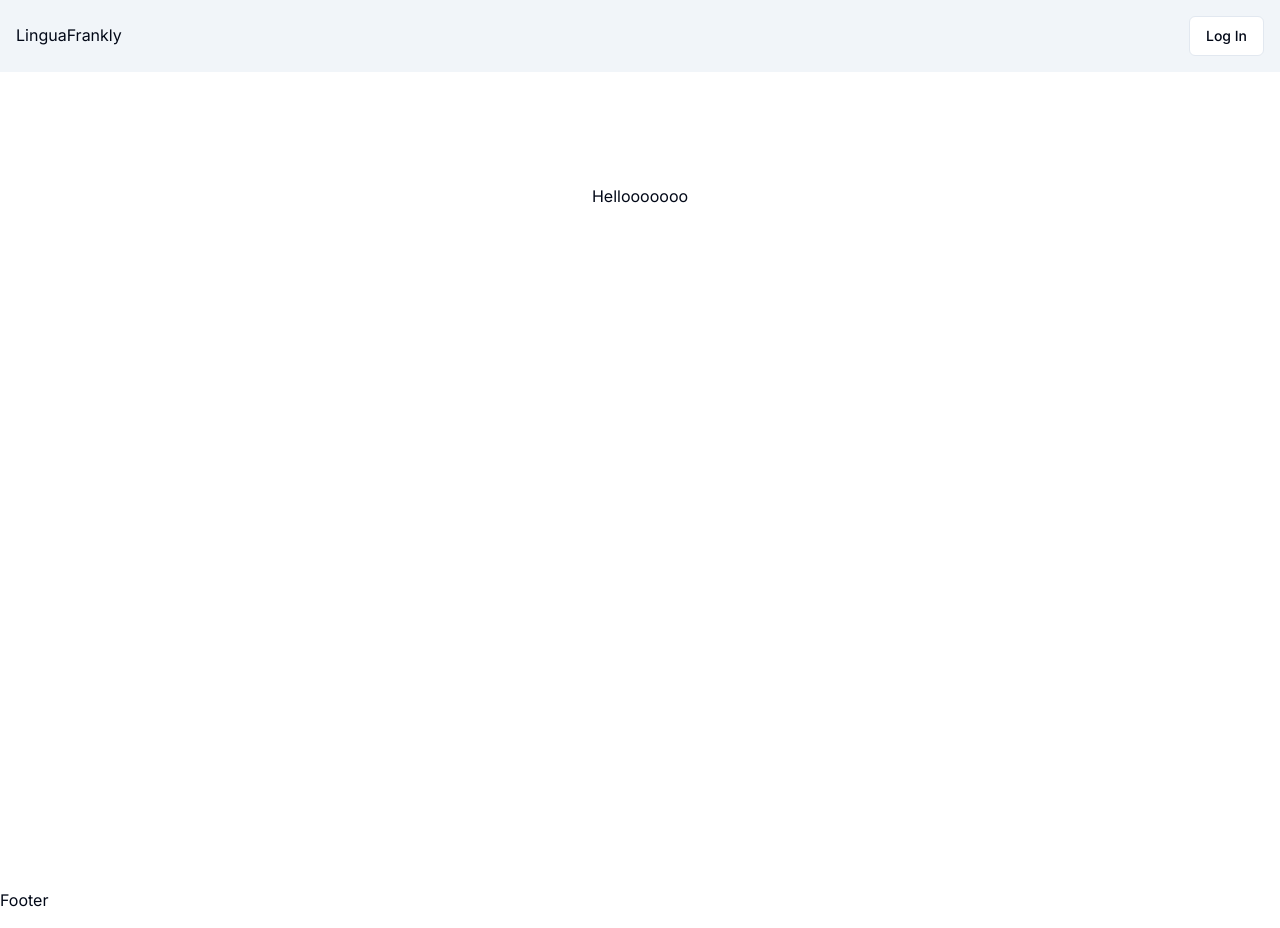
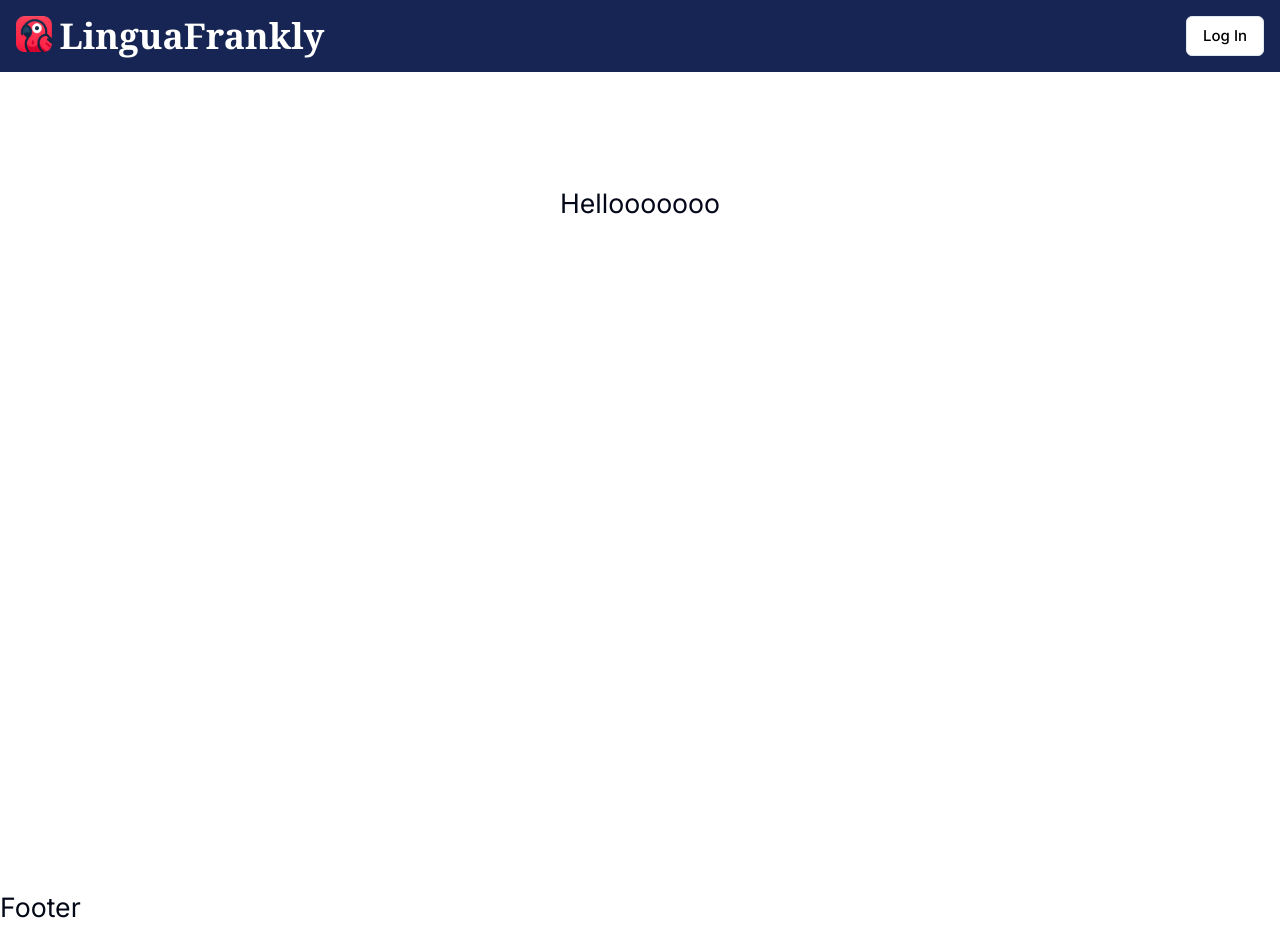
Before and after one commit to taylorsabbag/lingua-frankly, a Next.js app: page / in a window 1280 px wide. Built offline with nearby package versions, Linux system fonts and the light colour scheme; no server answers.

Commit message:
Style global elements.

```diff
--- a/app/auth/@login/page.tsx
+++ b/app/auth/@login/page.tsx
@@ -18,7 +18,7 @@ export default function Login() {
     <TabsContent value="login">
       <Card className={cn("w-[380px]")}>
         <CardHeader>
-          <CardTitle>Login</CardTitle>
+          <CardTitle className="text-xl">Login</CardTitle>
           <CardDescription>Get your stories!</CardDescription>
         </CardHeader>
         <CardContent className="grid gap-4">
--- a/app/auth/@register/page.tsx
+++ b/app/auth/@register/page.tsx
@@ -1,7 +1,13 @@
 import { cn } from "@/lib/utils";
-import { signup } from "../actions"
+import { signup } from "../actions";
 
 import { Button } from "@/components/ui/button";
+import {
+  Tooltip,
+  TooltipContent,
+  TooltipProvider,
+  TooltipTrigger,
+} from "@/components/ui/tooltip"
 import {
 	Card,
 	CardContent,
@@ -9,6 +15,7 @@ import {
 	CardHeader,
 	CardTitle,
 } from "@/components/ui/card";
+import { Checkbox } from "@/components/ui/checkbox";
 import { Input } from "@/components/ui/input";
 import { TabsContent } from "@/components/ui/tabs";
 import {
@@ -59,7 +66,9 @@ export default function Register() {
 		<TabsContent value="register">
 			<Card className={cn("w-[380px]")}>
 				<CardHeader>
-          <CardTitle>Register</CardTitle>
+					<CardTitle>
+						<h4>Register</h4>
+					</CardTitle>
 					<CardDescription>
 						<span className="text-red-500">*</span> indicates a required field.
 					</CardDescription>
@@ -75,7 +84,6 @@ export default function Register() {
 								name="email"
 								placeholder="johnsmith@gmail.com"
 								required
-                value="test@tester.com"
 							/>
 						</div>
 						<div>
@@ -88,7 +96,6 @@ export default function Register() {
 								required
 								min={6}
 								max={72}
-                value="testtest"
 							/>
 						</div>
 						<div>
@@ -101,23 +108,26 @@ export default function Register() {
 								required
 								min={6}
 								max={72}
-                value="testtest"
 							/>
 						</div>
 						<div>
 							<Label htmlFor="firstName">First Name</Label>
-              <Input type="text" name="firstName" placeholder="John" value="John" />
+							<Input type="text" name="firstName" placeholder="John" />
 						</div>
 						<div>
 							<Label htmlFor="lastName">Last Name</Label>
-              <Input type="text" name="lastName" placeholder="Smith" value="Smith" />
+							<Input
+								type="text"
+								name="lastName"
+								placeholder="Smith"
+							/>
 						</div>
 						<div>
 							<Label htmlFor="baseLanguage">
 								Native Language (Mother Tongue){" "}
 								<span className="text-red-500">*</span>
 							</Label>
-              <Select required defaultValue="English" name="baseLanguage">
+							<Select required name="baseLanguage">
 								<SelectTrigger>
 									<SelectValue placeholder="Select a language" />
 								</SelectTrigger>
@@ -137,7 +147,7 @@ export default function Register() {
 							<Label htmlFor="baseLanguage">
 								Target Language <span className="text-red-500">*</span>
 							</Label>
-              <Select required defaultValue="English" name="targetLanguage">
+							<Select required name="targetLanguage">
 								<SelectTrigger>
 									<SelectValue placeholder="Select a language" />
 								</SelectTrigger>
@@ -153,6 +163,22 @@ export default function Register() {
 								</SelectContent>
 							</Select>
 						</div>
+            <div className="flex items-center space-x-2">
+              <Checkbox name="autoGenerate" id="autoGenerate" />
+              <Label htmlFor="autoGenerate">
+                I want my stories to be automatically generated.
+              <TooltipProvider>
+                <Tooltip className="self-end">
+                  <TooltipContent>
+                    <p className='text-xs'>If this is checked, your stories will be automatically generated. This can be changed later in your profile settings.</p>
+                  </TooltipContent>
+                  <TooltipTrigger>
+                    <Label className="border rounded-full bg-blue-950 text-white shadow-sm">?</Label>
+                  </TooltipTrigger>
+                </Tooltip>
+              </TooltipProvider>
+              </Label>
+            </div>
 						<Button form="registerForm" className="w-full" type="submit">
 							Register
 						</Button>
--- a/app/layout.tsx
+++ b/app/layout.tsx
@@ -1,5 +1,5 @@
 import type { Metadata } from "next";
-import { Inter as FontSans } from "next/font/google";
+import { Inter as FontSans, Fraunces as FontSerif } from "next/font/google";
 import "@/styles/reset.css";
 import "@/styles/globals.css";
 
@@ -11,6 +11,11 @@ import { cn } from "@/lib/utils";
 export const fontSans = FontSans({
   subsets: ["latin"],
   variable: "--font-sans",
+});
+
+export const fontSerif = FontSerif({
+  subsets: ["latin"],
+  variable: "--font-serif",
 });
 
 export const metadata: Metadata = {
--- a/components/Header.tsx
+++ b/components/Header.tsx
@@ -5,6 +5,8 @@ import Link from "next/link";
 import { Button } from "@/components/ui/button";
 import { createClient } from "@/utils/supabase/client";
 import { isUserLoggedIn, logout } from "@/app/auth/actions";
+import Image from "next/image";
+import logo from "@/app/LinguaFrankly_icon.png";
 
 import { buttonVariants } from "@/components/ui/button";
 
@@ -22,7 +24,7 @@ export default function Header() {
 					setIsLoggedIn(() => false);
 				}
 			});
-			const user = await isUserLoggedIn() // Don't hate me Andrew. I created this first, then realized it didn't return a boolean. Too much work to fix.
+			const user = await isUserLoggedIn(); // Don't hate me Andrew. I created this first, then realized it didn't return a boolean. Too much work to fix.
 			if (user) {
 				setIsLoggedIn(() => true);
 			}
@@ -32,20 +34,37 @@ export default function Header() {
 	}, []);
 
 	return (
-		<header className="flex w-full justify-between items-center bg-muted py-4 px-4 mb-4">
-			<Link href="/">
-				<h2>LinguaFrankly</h2>
+		<header className="flex w-full justify-between items-center py-4 px-4 mb-4 bg-blue-950 text-white">
+			<Link href="/" className="flex gap-2">
+				<Image src={logo} alt="" className="logo" />
+				<h4>LinguaFrankly</h4>
 			</Link>
+			<div className="flex items-center gap-6">
 				{isLoggedIn && (
+					<>
+						<Link href="/stories" className="text-sm">
+							Stories
+						</Link>
+						<Link href="/profile" className="text-sm">
+							Profile
+						</Link>
 						<form action={logout}>
 							<Button type="submit">Log Out</Button>
 						</form>
+					</>
 				)}
 				{!isLoggedIn && (
-				<Link href="/auth" className={buttonVariants({ variant: "outline" })}>
+					<Link
+						href="/auth"
+						className={buttonVariants({
+							variant: "outline",
+							className: "text-black",
+						})}
+					>
 						Log In
 					</Link>
 				)}
+			</div>
 		</header>
 	);
 }
--- /dev/null
+++ b/components/ui/checkbox.tsx
@@ -0,0 +1,30 @@
+"use client"
+
+import * as React from "react"
+import * as CheckboxPrimitive from "@radix-ui/react-checkbox"
+import { Check } from "lucide-react"
+
+import { cn } from "@/lib/utils"
+
+const Checkbox = React.forwardRef<
+  React.ElementRef<typeof CheckboxPrimitive.Root>,
+  React.ComponentPropsWithoutRef<typeof CheckboxPrimitive.Root>
+>(({ className, ...props }, ref) => (
+  <CheckboxPrimitive.Root
+    ref={ref}
+    className={cn(
+      "peer h-4 w-4 shrink-0 rounded-sm border border-primary ring-offset-background focus-visible:outline-none focus-visible:ring-2 focus-visible:ring-ring focus-visible:ring-offset-2 disabled:cursor-not-allowed disabled:opacity-50 data-[state=checked]:bg-primary data-[state=checked]:text-primary-foreground",
+      className
+    )}
+    {...props}
+  >
+    <CheckboxPrimitive.Indicator
+      className={cn("flex items-center justify-center text-current")}
+    >
+      <Check className="h-4 w-4" />
+    </CheckboxPrimitive.Indicator>
+  </CheckboxPrimitive.Root>
+))
+Checkbox.displayName = CheckboxPrimitive.Root.displayName
+
+export { Checkbox }
--- /dev/null
+++ b/components/ui/tooltip.tsx
@@ -0,0 +1,30 @@
+"use client"
+
+import * as React from "react"
+import * as TooltipPrimitive from "@radix-ui/react-tooltip"
+
+import { cn } from "@/lib/utils"
+
+const TooltipProvider = TooltipPrimitive.Provider
+
+const Tooltip = TooltipPrimitive.Root
+
+const TooltipTrigger = TooltipPrimitive.Trigger
+
+const TooltipContent = React.forwardRef<
+  React.ElementRef<typeof TooltipPrimitive.Content>,
+  React.ComponentPropsWithoutRef<typeof TooltipPrimitive.Content>
+>(({ className, sideOffset = 4, ...props }, ref) => (
+  <TooltipPrimitive.Content
+    ref={ref}
+    sideOffset={sideOffset}
+    className={cn(
+      "z-50 overflow-hidden rounded-md border bg-popover px-3 py-1.5 text-sm text-popover-foreground shadow-md animate-in fade-in-0 zoom-in-95 data-[state=closed]:animate-out data-[state=closed]:fade-out-0 data-[state=closed]:zoom-out-95 data-[side=bottom]:slide-in-from-top-2 data-[side=left]:slide-in-from-right-2 data-[side=right]:slide-in-from-left-2 data-[side=top]:slide-in-from-bottom-2",
+      className
+    )}
+    {...props}
+  />
+))
+TooltipContent.displayName = TooltipPrimitive.Content.displayName
+
+export { Tooltip, TooltipTrigger, TooltipContent, TooltipProvider }
--- a/package.json
+++ b/package.json
@@ -9,12 +9,14 @@
     "lint": "next lint"
   },
   "dependencies": {
+    "@radix-ui/react-checkbox": "^1.0.4",
     "@radix-ui/react-icons": "^1.3.0",
     "@radix-ui/react-label": "^2.0.2",
     "@radix-ui/react-select": "^2.0.0",
     "@radix-ui/react-slot": "^1.0.2",
     "@radix-ui/react-switch": "^1.0.3",
     "@radix-ui/react-tabs": "^1.0.4",
+    "@radix-ui/react-tooltip": "^1.0.7",
     "@supabase/ssr": "^0.1.0",
     "@supabase/supabase-js": "^2.39.3",
     "class-variance-authority": "^0.7.0",
--- a/styles/globals.css
+++ b/styles/globals.css
@@ -33,6 +33,17 @@
     --ring: 222.2 84% 4.9%;
 
     --radius: 0.5rem;
+
+    /* Fluid font size scale */
+    /* @link https://utopia.fyi/type/calculator?c=320,16,1.2,1240,20,1.333,5,2,&s=0.75|0.5|0.25,1.5|2|3|4|6,s-l&g=s,l,xl,12 */
+    --step--2: clamp(0.6944rem, 0.6913rem + 0.0157vi, 0.7035rem);
+    --step--1: clamp(0.8333rem, 0.797rem + 0.1816vi, 0.9377rem);
+    --step-0: clamp(1rem, 0.913rem + 0.4348vi, 1.25rem);
+    --step-1: clamp(1.2rem, 1.0378rem + 0.8109vi, 1.6663rem);
+    --step-2: clamp(1.44rem, 1.1683rem + 1.3585vi, 2.2211rem);
+    --step-3: clamp(1.728rem, 1.2992rem + 2.1439vi, 2.9607rem);
+    --step-4: clamp(2.0736rem, 1.4221rem + 3.2575vi, 3.9467rem);
+    --step-5: clamp(2.4883rem, 1.5239rem + 4.8219vi, 5.2609rem);
   }
 
   .dark {
@@ -74,3 +85,47 @@
     @apply bg-background text-foreground;
   }
 }
+
+body {
+  font-size: var(--step-1);
+}
+
+h1,
+h2,
+h3,
+h4 {
+  @apply font-serif;
+  max-width: 20ch;
+  @apply font-semibold;
+}
+
+h1 {
+  font-size: var(--step-5);
+}
+
+h2 {
+  font-size: var(--step-4);
+}
+
+h3 {
+  font-size: var(--step-3);
+}
+
+h4 {
+  font-size: var(--step-2);
+}
+
+p,
+li,
+blockquote:not([class]) {
+  width: clamp(45ch, 50%, 75ch);
+}
+
+.logo {
+  width: var(--step-2);
+  height: var(--step-2);
+}
+
+a {
+  @apply text-base;
+}
--- a/tailwind.config.ts
+++ b/tailwind.config.ts
@@ -21,6 +21,17 @@ const config = {
     extend: {
       fontFamily: {
         sans: ["var(--font-sans)", ...fontFamily.sans],
+      },
+      fontSize: {
+        xs: "var(--step--2)",
+        sm: "var(--step--1)",
+        base: "var(--step-0)",
+        lg: "var(--step-1)",
+        xl: "var(--step-2)",
+        "2xl": "var(--step-3)",
+        "3xl": "var(--step-4)",
+        "4xl": "var(--step-5)",
+        "5xl": "var(--step-6)",
       },
       colors: {
         border: "hsl(var(--border))",
```
Also changed, not shown: app/LinguaFrankly_icon.png (added), 1 other file (tests, documents, lock files or other folders). Lines whose indentation alone changed are shown as unchanged.
